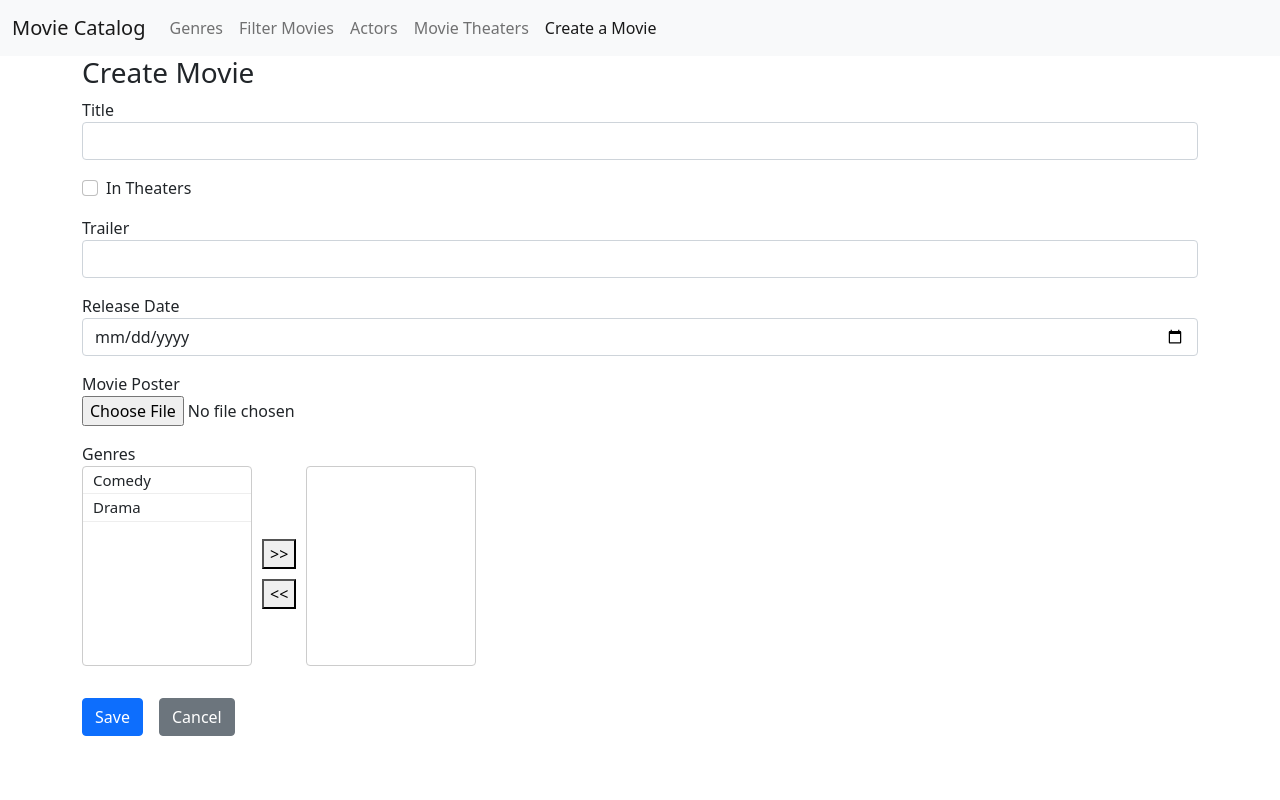
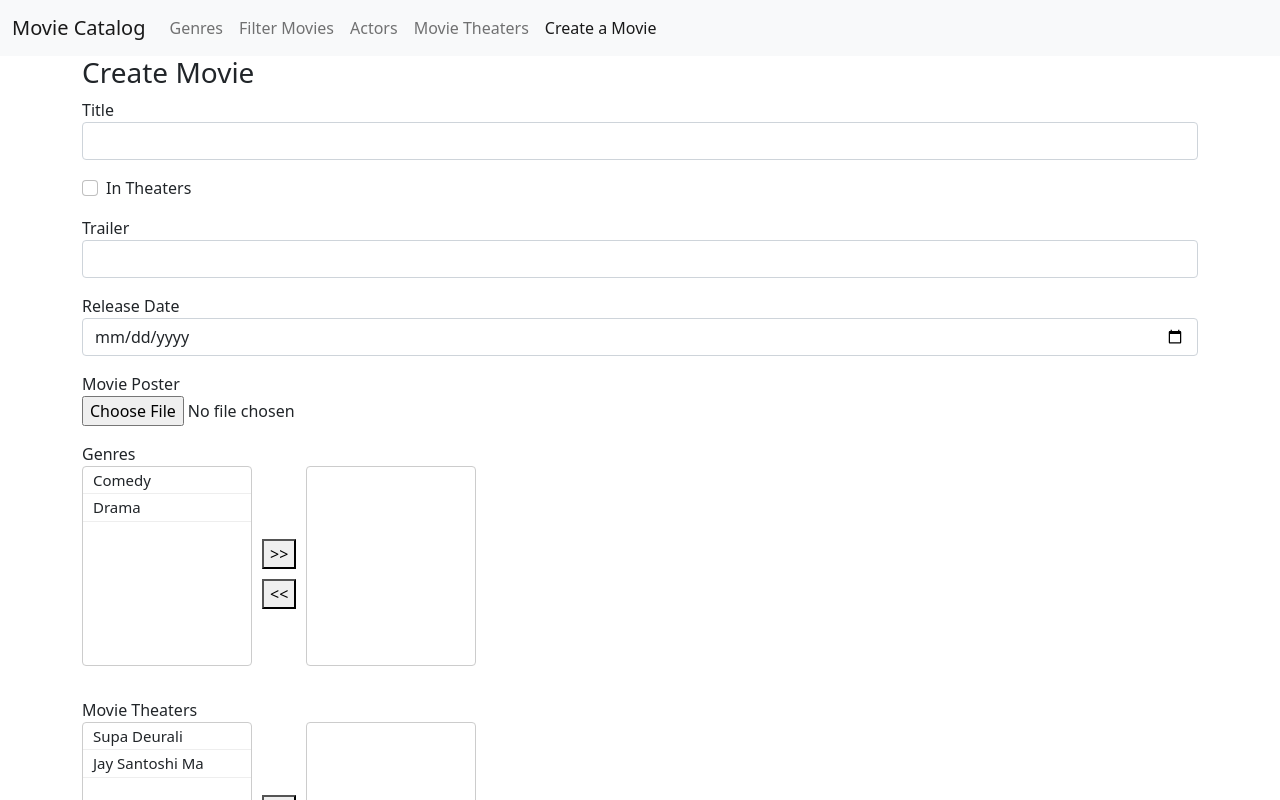
Before and after one commit to popularbelbase07/PopularCinemaHouse, a React (Create React App) app: page /movies/create in a window 1280 px wide. Shown: the top 800 px of the page. Built offline with nearby package versions, Linux system fonts and the light colour scheme.

Commit message:
Relating movie with Genres and movie Theater

```diff
--- a/src/movies/CreateMovie.tsx
+++ b/src/movies/CreateMovie.tsx
@@ -1,9 +1,13 @@
 import { genreDTO } from "../genres/Genres.model";
+import { movieTheaterDTO } from "../movieTheaters/MovieTheater.model";
 import MovieForm from "./MovieForm";
 
 export default function CreateMovie(){
 // In the case of create a movie.The should not have any selectedGenres bydefault
 const nonSelectedGenres: genreDTO[] = [{id:1, name: 'Comedy'}, {id:2, name: 'Drama'} ]
+
+// Same things for movie theaters that helps the moviecan be showing in several cinema houses.
+const nonSelectedMovieTheater: movieTheaterDTO[] = [{id:1, name: 'Supa Deurali'}, {id:2, name: 'Jay Santoshi Ma'} ]
 
     return(
         <>
@@ -13,6 +17,9 @@ const nonSelectedGenres: genreDTO[] = [{id:1, name: 'Comedy'}, {id:2, name: 'Dra
         onSubmit={values => console.log(values)}
         nonSelectedGenres = {nonSelectedGenres}
         selectedGenres = {[]}
+
+        nonSelectedMovieTheater = {nonSelectedMovieTheater}
+        selectedMovieTheaters = {[]}
         />
 
         </>
--- a/src/movies/EditMovie.tsx
+++ b/src/movies/EditMovie.tsx
@@ -1,4 +1,5 @@
 import { genreDTO } from "../genres/Genres.model"
+import { movieTheaterDTO } from "../movieTheaters/MovieTheater.model"
 import MovieForm from "./MovieForm"
 
 export default function EditMovie(){
@@ -7,6 +8,10 @@ export default function EditMovie(){
     // In the case of create a movie.The should not have any selectedGenres bydefault
 const nonSelectedGenres: genreDTO[] = [ {id:2, name: 'Drama'} ]
 const selectedGenres: genreDTO[] = [{id:1, name: 'Comedy'}]
+
+// Same things for movie theaters that helps the moviecan be showing in several cinema houses.
+const nonSelectedMovieTheater: movieTheaterDTO[] = [{id:1, name: 'Supa Deurali'} ]
+const selectedMovieTheater: movieTheaterDTO[] = [{id:2, name: 'Jay Santoshi Ma'} ]
 
     return(
         <>
@@ -18,6 +23,9 @@ const selectedGenres: genreDTO[] = [{id:1, name: 'Comedy'}]
         onSubmit={values => console.log(values)}
         nonSelectedGenres= {nonSelectedGenres}
         selectedGenres = {selectedGenres}
+
+        nonSelectedMovieTheater= {nonSelectedMovieTheater}
+        selectedMovieTheaters = {selectedMovieTheater}
         />
 
         </>
--- a/src/movies/MovieForm.tsx
+++ b/src/movies/MovieForm.tsx
@@ -7,28 +7,42 @@ import TextField from "../forms/TextField";
 import DateField from "../forms/DateField";
 import ImageField from "../forms/ImageField";
 import CheckBoxField from "../forms/CheckBoxField";
-import MultipleSelector, { multipleSelectorModel } from "../forms/MultipleSelactor";
+import MultipleSelector, {
+  multipleSelectorModel,
+} from "../forms/MultipleSelactor";
 import { genreDTO } from "../genres/Genres.model";
 import { useState } from "react";
+import { movieTheaterDTO } from "../movieTheaters/MovieTheater.model";
 
 export default function MovieForm(props: movieFormProps) {
   // Selected and nonSelected genres has map from the array of the object using hooks
-const [selectedGenres, setSelectedGenres] = useState(mapToModel(props.selectedGenres));
-const [nonSelectedGenres, setNonSelectedGenres] = useState(mapToModel(props.nonSelectedGenres))
+  const [selectedGenres, setSelectedGenres] = useState(
+    mapToModel(props.selectedGenres)
+  );
+  const [nonSelectedGenres, setNonSelectedGenres] = useState(
+    mapToModel(props.nonSelectedGenres)
+  );
 
-function mapToModel(items: {id: number, name: string}[]):multipleSelectorModel[] {
-  return items.map(item => {
-    return {key: item.id, value: item.name}
-  })
+  // Same things for movie theaters that helps the moviecan be showing in several cinema houses.
 
+const [selectedMovieTheaters, setSelectedMovieTheaters] = useState(mapToModel(props.selectedMovieTheaters));
+const [nonSelectedMovieTheaters, setNonSelectedMovieTheaters] = useState(mapToModel(props.nonSelectedMovieTheater))
+
+  function mapToModel(
+    items: { id: number; name: string }[]
+  ): multipleSelectorModel[] {
+    return items.map((item) => {
+      return { key: item.id, value: item.name };
+    });
   }
 
   return (
     <Formik
       initialValues={props.model}
-      onSubmit={(values, actions) =>{
-        values.genresIds = selectedGenres.map(item => item.key);
-        props.onSubmit(values, actions)
+      onSubmit={(values, actions) => {
+        values.genresIds = selectedGenres.map((item) => item.key);
+        values.movieTheaterIds = selectedMovieTheaters.map((item) => item.key);
+        props.onSubmit(values, actions);
       }}
       validationSchema={Yup.object({
         title: Yup.string()
@@ -51,9 +65,19 @@ function mapToModel(items: {id: number, name: string}[]):multipleSelectorModel[]
             displayName="Genres"
             nonSelected={nonSelectedGenres}
             selected={selectedGenres}
-          onChange = {(selected, nonSelected) => {
+            onChange={(selected, nonSelected) => {
               setSelectedGenres(selected);
               setNonSelectedGenres(nonSelected);
+            }}
+          />
+
+<MultipleSelector
+            displayName="Movie Theaters"
+            nonSelected={nonSelectedMovieTheaters}
+            selected={selectedMovieTheaters}
+            onChange={(selected, nonSelected) => {
+              setSelectedMovieTheaters(selected);
+              setNonSelectedMovieTheaters(nonSelected);
             }}
           />
 
@@ -76,5 +100,6 @@ interface movieFormProps {
   ): void;
   selectedGenres: genreDTO[];
   nonSelectedGenres: genreDTO[];
-
+  selectedMovieTheaters: movieTheaterDTO[];
+  nonSelectedMovieTheater: movieTheaterDTO[];
 }
--- a/src/movies/Movies.Model.d.ts
+++ b/src/movies/Movies.Model.d.ts
@@ -16,6 +16,7 @@ releaseDate?: Date;
 poster?: File;
 posterURL?: string;
 genresIds?: number[];
+movieTheaterIds?: number[];
 
 }
 
```
Also changed, not shown: src/movieTheaters/MovieTheater.model.d.ts (+7 -0 lines). Lines whose indentation alone changed are shown as unchanged.
